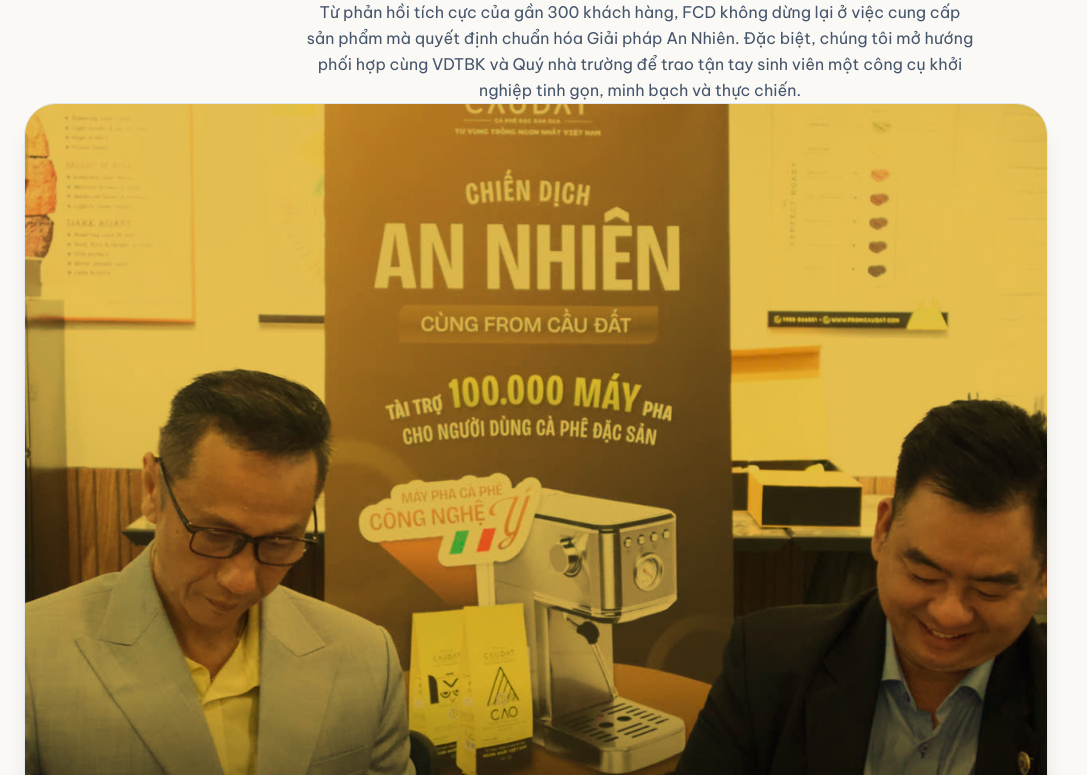
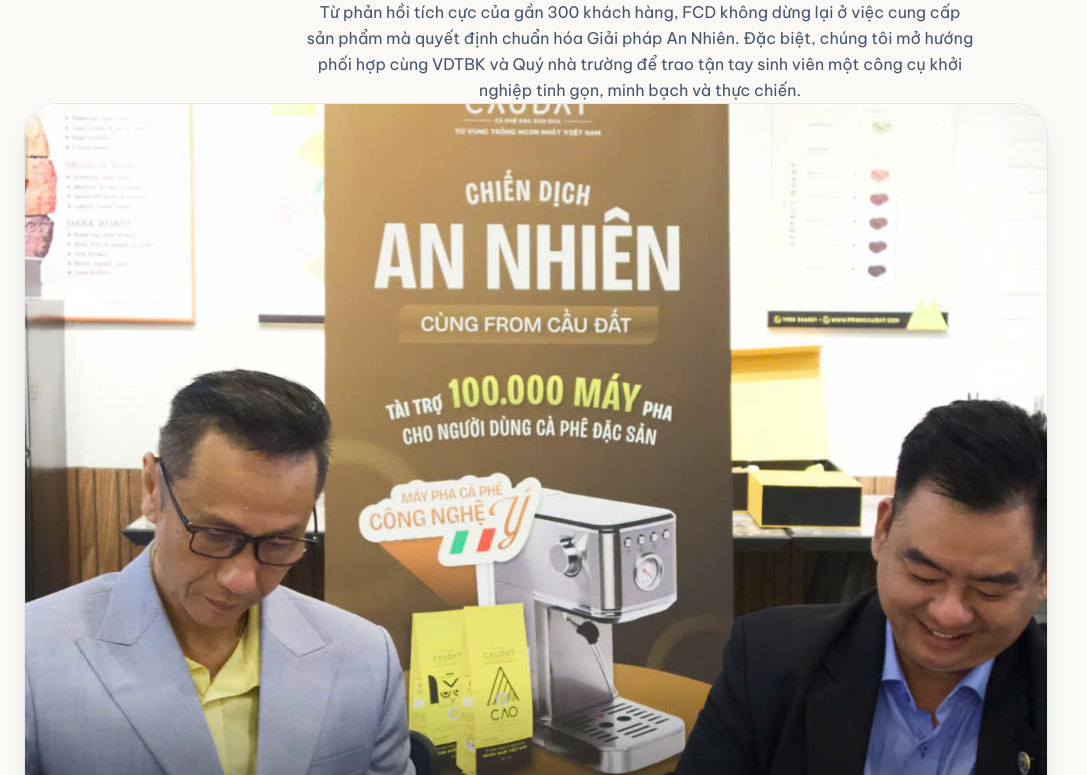
Before and after one commit to dalathustle-afk/fcd-portal, a Next.js app: page /an-nhien in a window 1280 px wide. Shown: the part 9065-9840 px from the top of the page, without its empty margins (0-1087 px from the left). Built offline with nearby package versions, Linux system fonts and the light colour scheme.

Commit message:
fix(ui): remove color filter and multiply blend mode on mou image

```diff
--- a/src/app/an-nhien/page.tsx
+++ b/src/app/an-nhien/page.tsx
@@ -515,8 +515,8 @@ export default function AnNhienPage() {
           </header>
 
           {/* IMAGE MOU HIGHLIGHT */}
-          <div className="w-full max-w-5xl mx-auto rounded-[32px] overflow-hidden shadow-xl border border-slate-200 bg-[#E6BF50] mb-16">
-             <Image src="/images/nature/fcd-mou.jpg" alt="Lễ Ký Kết Thỏa Thuận Hợp Tác FCD x VDTBK" width={1280} height={720} className="w-full h-auto object-contain mix-blend-multiply" />
+          <div className="w-full max-w-5xl mx-auto rounded-[32px] overflow-hidden shadow-xl border border-slate-200 bg-white mb-16">
+             <Image src="/images/nature/fcd-mou.jpg" alt="Lễ Ký Kết Thỏa Thuận Hợp Tác FCD x VDTBK" width={1280} height={720} className="w-full h-auto object-cover" />
           </div>
 
           {/* PROOF METRICS BOARD */}
```
